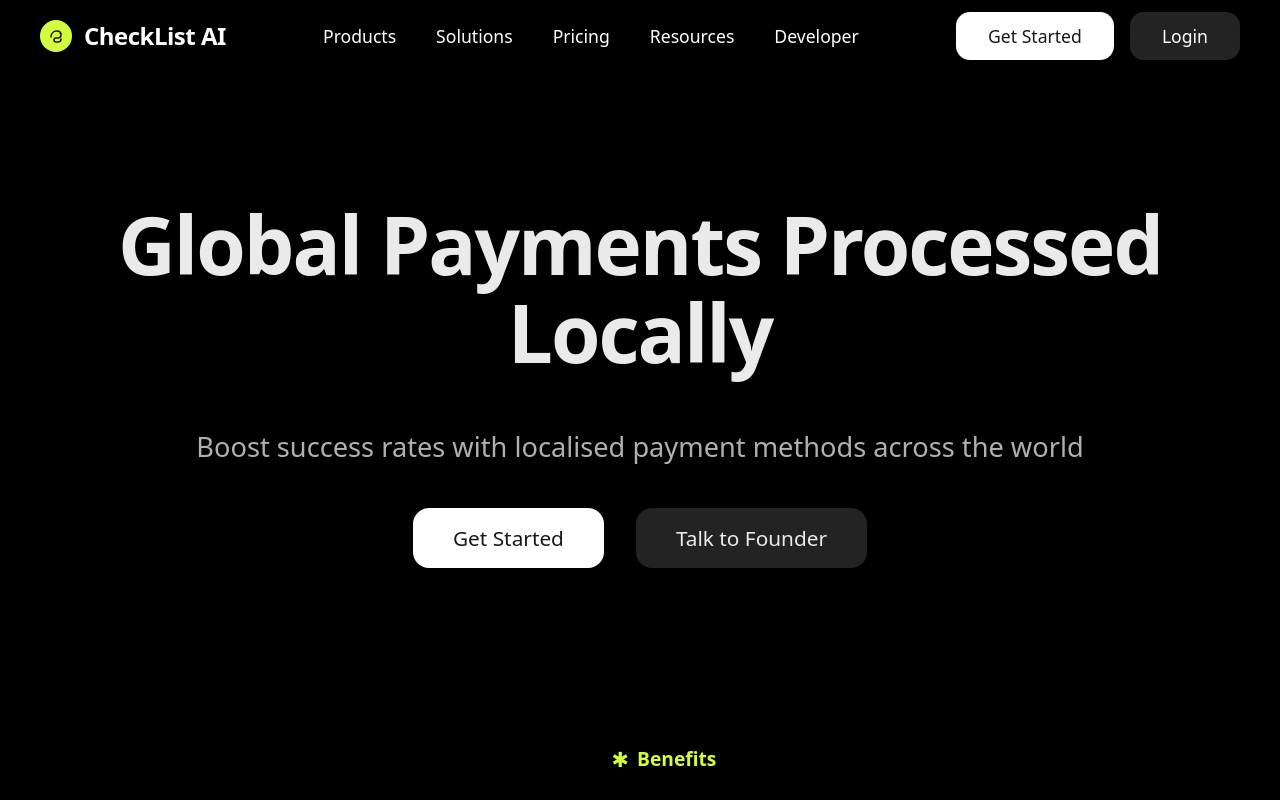
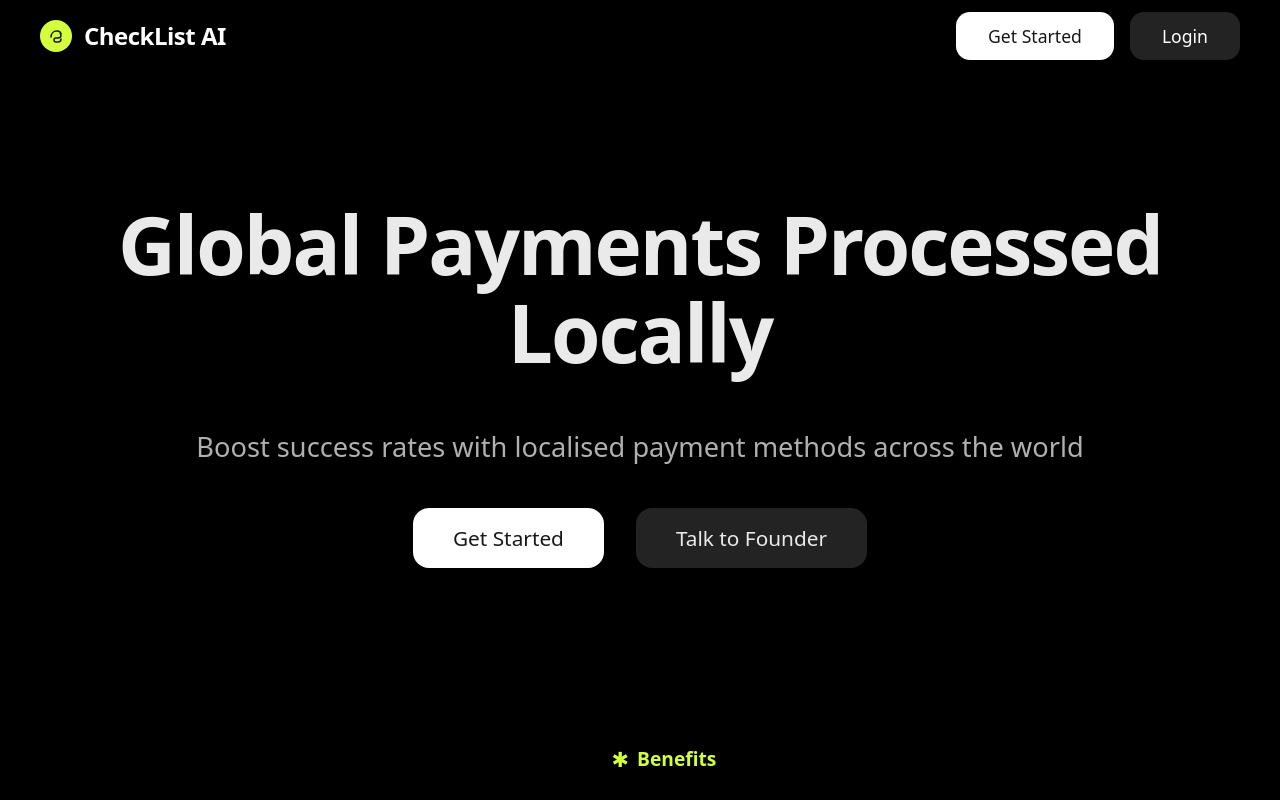
Before and after one commit to ichetanmittal/AI-travel-agent, a React (Vite) app: page / in a window 1280 px wide. Shown: the top 800 px of the page. Built offline with nearby package versions, Linux system fonts and the light colour scheme.

Commit message:
navbar links removed

```diff
--- a/src/Navbar.jsx
+++ b/src/Navbar.jsx
@@ -18,11 +18,11 @@ export default function Navbar() {
         <span className="navbar__brand">CheckList AI</span>
       </div>
       <ul className="navbar__links">
-        <li>Products</li>
+        {/* <li>Products</li>
         <li>Solutions</li>
         <li>Pricing</li>
         <li>Resources</li>
-        <li>Developer</li>
+        <li>Developer</li> */}
       </ul>
       <div className="navbar__actions">
         <button className="navbar__btn navbar__btn--primary">Get Started</button>
```
